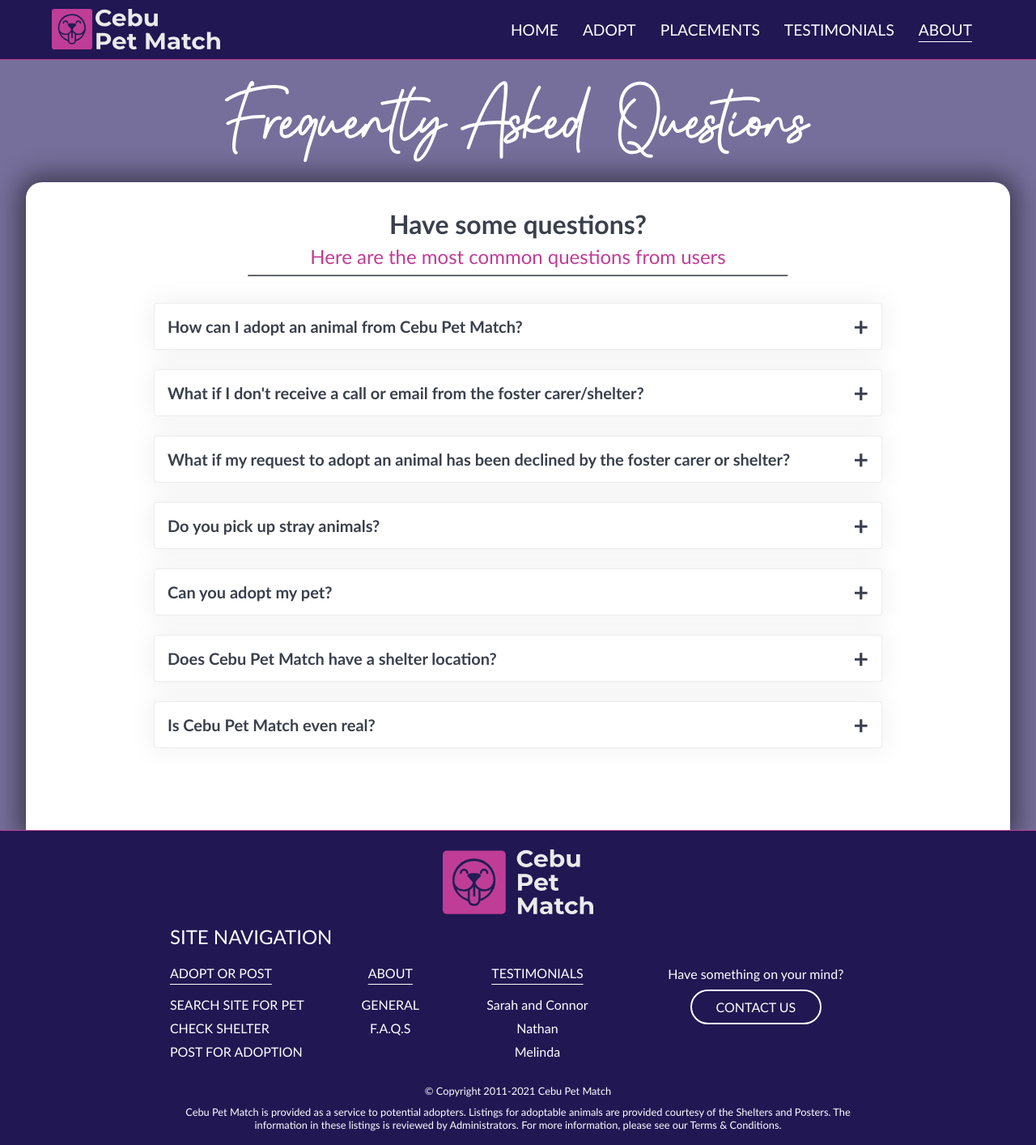
After one commit to marescanog/PHP_PetSite, a PHP site: page /questions.php in a window 1280 px wide. The commit adds this page. Shown: the whole page at 81% size. Run offline with PHP 8.4, Linux system fonts and the light colour scheme.

Commit message:
finished faqs page and javascript for accordion. updated links in header and footer

```diff
--- /dev/null
+++ b/css/questions-styles.css
@@ -0,0 +1,105 @@
+/* ==================================================================
+    CSS PERSONAL NAMING CONVENTION:
+        General classes: pagename__classname (Can be applied to any div)
+        Outmost classes: pagename_classname
+        Inner classes:
+            1 indent: pagename_-classname
+            2 indent: pagename_--classname
+            3 indent: pagename_---classname
+                and so on...
+    Sample HTML with applied names:
+    <div class="pagename_classname">
+        <div class="pagename_-classname">
+            <div class="pagename_--classname">
+                <div class="pagename_--classname">
+                </div>
+            </div>
+        </div>
+    </div>
+
+    Group your page layout into important sections.
+    Use a ascii-styled header comment to describe the section.
+    For example below:
+    //=====================================//
+    //=====================================//
+    //                                     //
+    //          YOUR SECTION NAME          //
+    //                                     //
+    //=====================================//
+    //=====================================//
+
+
+===================================================================== */
+
+/* ====================================== */
+/* ====================================== */
+/*                                        */
+/*      GENERAL CLASSES AND SELECTORS     */
+/*                                        */
+/* ====================================== */
+/* ====================================== */
+
+/* MOBILE: If the browser window is smaller than 900px */
+.que__accordion{
+    max-width: 900px;
+    width: 90%;
+    margin: 2rem auto 0 auto;
+    font-family: 'Calibri','Gill Sans', 'Gill Sans MT', 'Trebuchet MS', sans-serif;
+    padding-bottom: 2rem;
+}
+
+.que__-accordion-item{
+    background-color: white;
+    color: #3A404C;
+    margin: 1.25rem 0 0 0;
+    border-radius:0.25rem;
+    box-shadow: 0 0 30px 5px rgba(0,0,0,0.05);
+    border: 1px solid rgba(0,0,0,0.07);
+}
+
+.que_--accordion-item-header{
+    padding: 0.5rem 3rem 0.5rem 1rem;
+    min-height: 3.5rem;
+    line-height: 1.25rem;
+    font-weight: bold;
+    display: flex;
+    align-items: center;
+    position: relative;
+    cursor: pointer;
+}
+
+.que_--accordion-item-header::after{
+    content: "\002B ";
+    font-size: 2rem;
+    position: absolute;
+    right: 1rem;
+}
+
+.que_--accordion-item-header.active::after{
+    content: "\2212";
+}
+
+.que_--accordion-item-body{
+    max-height:0;
+    overflow: hidden;
+    transition: max-height 0.2s ease-out;
+}
+
+.que_---accordion-item-body-content{
+    padding: 1rem;
+    line-height: 1.5rem;
+    border-top: 1px solid rgba(0,0,0,0.1);
+}
+
+
+/* DESKTOP: If the browser window is 900px or larger */
+@media only screen and (min-width: 900px) {
+    .que_--accordion-item-header{
+        font-size: 1.25rem;
+    }
+
+    .que__-accordion-item{
+        margin: 1.5rem 0;
+    }
+
+}
--- a/php-html-blocks/footer.php
+++ b/php-html-blocks/footer.php
@@ -32,7 +32,7 @@
                                 </li>
                                 <ul class="footer-sitemap-links">
                                     <li><a href="">GENERAL</a></li>
-                                    <li><a href="">F.A.Q.S</a></li>
+                                    <li><a href="questions.php">F.A.Q.S</a></li>
                                 </ul>
                             </div>
                             <div  class="footer-sitemap-categories-block center-adjust" onclick="expandFooterMenuContent(2)">
--- a/php-html-blocks/header.php
+++ b/php-html-blocks/header.php
@@ -65,7 +65,7 @@
                             </li>
                             <ul class="dropdown-content">
                                 <li><a href="">GENERAL</a></li>
-                                <li><a href="">F.A.Q.S</a></li>
+                                <li><a href="questions.php">F.A.Q.S</a></li>
                                 <li><a href="contact.php">CONTACT US</a></li>
                             </ul>
                         </div>
--- /dev/null
+++ b/questions.php
@@ -0,0 +1,131 @@
+<!DOCTYPE html>
+<html lang="en">
+<head>
+    <meta charset="utf-8">
+    <meta http-equiv="X-UA-Compatible" content="IE=edge">
+    <title>CEBU PET MATCH</title>
+    <meta name="viewport" content="width=device-width, initial-scale=1">
+    <link rel="stylesheet" href="./css/reset-styles.css">
+    <link rel="stylesheet" href="./css/stylish-page-wrapper-styles.css">
+    <link rel="stylesheet" href="./css/questions-styles.css">
+    <link rel="stylesheet" href="./css/header-styles.css">
+    <link rel="stylesheet" href="./css/footer-styles.css">
+    <meta name="currentPage" content="ABOUT">
+    <meta property="og:image" content="./images/LOGO/LOGO-BLOCK.svg" />
+    <?php require './php-html-blocks/favicon.php'?>
+</head>
+<body >
+    <?php require './php-html-blocks/header.php'?>
+        <div style="background-color:#766F9B; min-height:100vh;">
+            <div class="header-padding3" style="transform: translateY(15px);"></div>
+            <div class="sty__left-right-margins">
+                <div class="sty__header">
+                    <?php include './images/LOGO/headerTitles/questions.svg';?>
+                </div>
+                <div class="sty__-paper">
+                    <div class="sty__--small-head-wrapper">
+                        <h2>Have some questions?</h2>
+                        <h3>Here are the most common questions from users</h3>
+                        <hr>
+                    </div>
+                    <div class="que__accordion">
+
+                        <div class="que__-accordion-item">
+                            <div class="que_--accordion-item-header">
+                                How can I adopt an animal from Cebu Pet Match?
+                            </div>
+                            <div class="que_--accordion-item-body">
+                                <div class="que_---accordion-item-body-content">
+                                After searching for your pet match, simply click on the pet's profile to be directed to their information page.
+                                At the bottom of the page, you will find a "CONTACT" button. Click on the button to enable the contact info form and fill in your details.
+                                Your information will be forwarded to the respective foster carer or shelter listed on the pet's information page and you will receive a reference number.
+                                Wait for the foster carer or shelter to contact you and they will provide you with their adoption process.
+                                </div>
+                            </div>
+                        </div>
+
+                        <div class="que__-accordion-item">
+                            <div class="que_--accordion-item-header">
+                                What if I don't receive a call or email from the foster carer/shelter?
+                            </div>
+                            <div class="que_--accordion-item-body">
+                                <div class="que_---accordion-item-body-content">
+                                You can contact us on the website with your reference number and we will follow up on your inquiry. Simply click on the "Contact Us" link located in the navigation menu or the footer section.
+                                </div>
+                            </div>
+                        </div>
+
+                        <div class="que__-accordion-item" style="margin-bottom:0">
+                            <div class="que_--accordion-item-header">
+                                What if my request to adopt an animal has been declined by the foster carer or shelter?
+                            </div>
+                            <div class="que_--accordion-item-body">
+                                <div class="que_---accordion-item-body-content">
+                                Unfortunately that is beyond the control of Cebu pet Match. Different foster carers and shelters have different needs and levels for qualifying a potential adopter.
+                                Cebu Pet Match cannot gaurantee the likelyhood of potential adopters being able to secure their desired pet. You can always find another pet match and try your luck with a different foster carer/shelter.
+                                Click on <a href="search.php">this link </a> to search for a new match.
+                                </div>
+                            </div>
+                        </div>
+
+                        <div class="que__-accordion-item">
+                            <div class="que_--accordion-item-header">
+                                Do you pick up stray animals?
+                            </div>
+                            <div class="que_--accordion-item-body">
+                                <div class="que_---accordion-item-body-content">
+                                Rescuing stray animals is a difficult process and it is impossible to rescue every stray animal. Cebu Pet Match can post adoption ads on the site provided that the stray animal is
+                                currently in the care of a foster carer or shelter. Cebu Pet Match cannot take in strays since we do not have a physical location to hold them.
+                                </div>
+                            </div>
+                        </div>
+
+                        <div class="que__-accordion-item">
+                            <div class="que_--accordion-item-header">
+                                Can you adopt my pet?
+                            </div>
+                            <div class="que_--accordion-item-body">
+                                <div class="que_---accordion-item-body-content">
+                                Unfortunately Cebu Pet Match does not take in adopted pets since we only offer a virtual service. You can, however, choose to post an advertisment of adoption
+                                for your pet on our website. Click on the "Request to post a pet up for adoption" on the "Placements" section of the navigation menu. Or "Post for adoption" in the footer section of the website.
+                                You can click <a href="rehome.php">on this link</a> to be redirected to the page.
+                                </div>
+                            </div>
+                        </div>
+
+                        <div class="que__-accordion-item">
+                            <div class="que_--accordion-item-header">
+                                Does Cebu Pet Match have a shelter location?
+                            </div>
+                            <div class="que_--accordion-item-body">
+                                <div class="que_---accordion-item-body-content">
+                                Cebu Pet Match is a virtual online service that aims to match potential adopters with pets that are available for adoption in your area.
+                                We do not have a physical office location nor are we a shelter that houses pets. Alternatively, you can visit the pages of other shelters available in Cebu.
+                                You can click <a href="shelters.php">on this link</a> to be redirected to the page.
+                                </div>
+                            </div>
+                        </div>
+
+                        <div class="que__-accordion-item">
+                            <div class="que_--accordion-item-header">
+                                Is Cebu Pet Match even real?
+                            </div>
+                            <div class="que_--accordion-item-body">
+                                <div class="que_---accordion-item-body-content">
+                                No. The concept of Cebu Pet Match was made up for a website project. The images were sourced from free to use stock photo image platforms such as pexels.com and unsplash.com to name a few.
+                                Any likeness to the names and details mentioned on this website are a pure coincidence. However the links and pages to the Cebu City shelters are real (IRO, MARO & CCACC). This website was made as a final project for the CIS 1202 Web Development I Class.
+                                This website showcases the use web technologies and libraries using HTML, CSS, PHP and database functionality MySQL. The website is hosted on EducationHost
+                                to demonstrate the real-time web application features and functionality. The github repository can be found at <a href="https://github.com/marescanog/PHP_PetSite" target=”_blank”>this link</a>
+                                </div>
+                            </div>
+                        </div>
+
+                    </div>
+                </div>
+            </div>
+        </div>
+
+    <script src="./javascript/accordion.js"></script>
+    <?php require './php-html-blocks/footer.php'?>
+</body>
+</html>
```
Also changed, not shown: javascript/accordion.js (added, +14 -0 lines), images/LOGO/headerTitles/questions-mobile.svg (added), images/LOGO/headerTitles/questions.svg (added).
